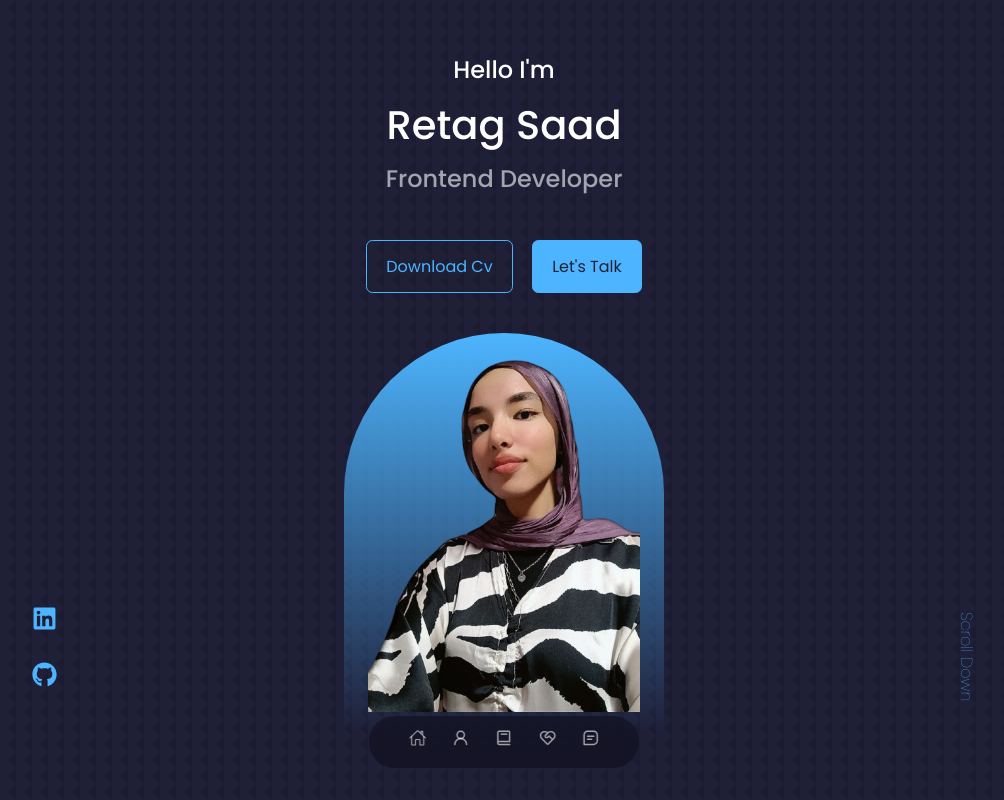
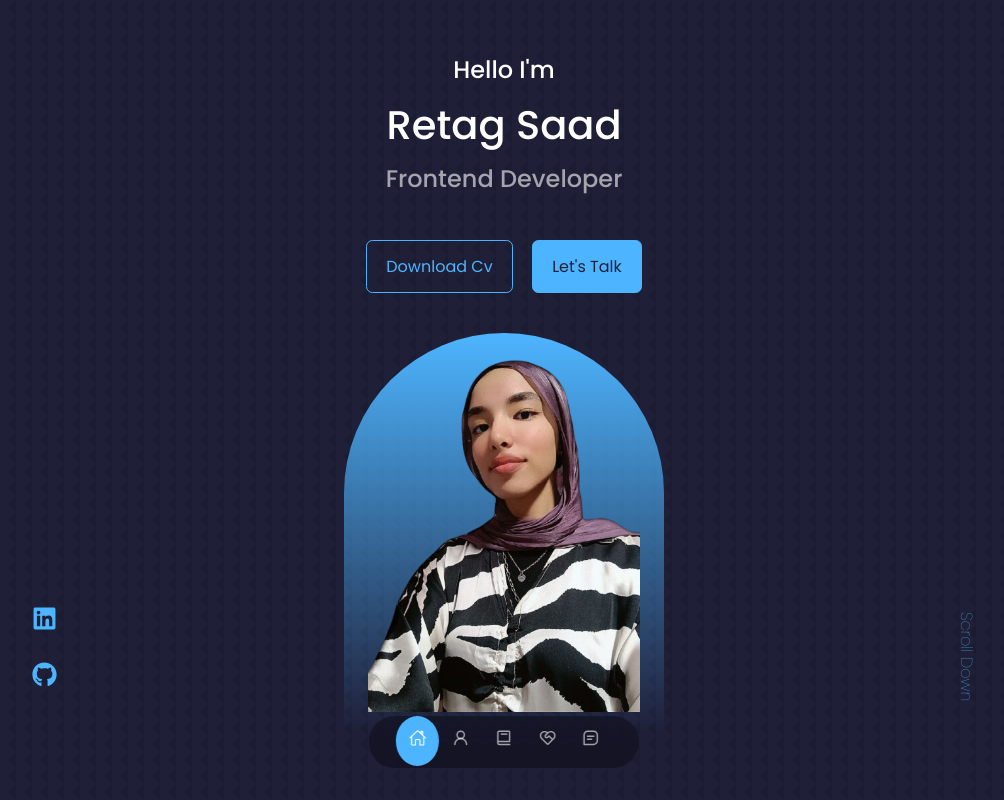
Before and after one commit to retagsaad/Portfolio, a React (Vite) app: page / in a window 1280 px wide. Shown: the top 800 px of the page, without its empty margins (136-1140 px from the left). Built offline with nearby package versions, Linux system fonts and the light colour scheme.

Commit message:
daily update

```diff
--- a/src/components/footer/footer.css
+++ b/src/components/footer/footer.css
@@ -20,6 +20,12 @@
     gap: 30px;
     margin: 0 auto 30px;
 }
+.footer a{
+    color: var(--color-bg);
+}
+.footer a:hover{
+    color: var(--color-white);
+}
 .social{
     display: flex;
     justify-content: center;
@@ -40,7 +46,10 @@
     border-color: var(--color-bg);
     color: var(--color-bg);
 }
-.footer-links{
+/* responsive */
+@media (max-width:600px) {
+   .footer-links{
     flex-direction: column;
     gap: 20px;
 }
+}
--- a/src/components/navbar/Navbar.jsx
+++ b/src/components/navbar/Navbar.jsx
@@ -10,35 +10,35 @@ const icons = [
   {
     id: 1,
     icon: <IoHomeOutline />,
-    href:"#home",
-    classname :"active",
+    href:"#",
+
   },
   {
     id: 2,
     icon: <LuUserRound />,
     href:"#about",
-    classname :"#about",
+
 
   },
   {
     id: 3,
     icon: <BiBook />,
     href:"#projects",
-    classname :"#projects",
+
 
   },
   {
     id: 4,
     icon: <RiServiceLine />,
     href:"#service",
-    classname :"#service",
+
 
   },
   {
     id: 5,
     icon: <BiMessageSquareDetail />,
     href:"#contact",
-    classname :"#contact",
+
 
   },
 ];
@@ -46,9 +46,9 @@ function Navbar() {
   const [active,setActive]=useState("#")
   return (
     <div className="nav">
-      {icons.map(({ id, classname, icon ,href}) => (
+      {icons.map(({ id, icon ,href}) => (
         <div key={id}>
-          <a onClick={()=>setActive({classname})} className={active === classname ? "active" :""} href={href}>{icon}</a>
+          <a onClick={()=>setActive(href)} className={active === href ? "active" :""} href={href}>{icon}</a>
         </div>
       ))}
     </div >
--- a/src/index.css
+++ b/src/index.css
@@ -15,6 +15,9 @@
     --color-white:#fff;
     --color-light:rgba(255,255,255,0.6);
     --transetion:all 0.4s ease;
+}
+::-webkit-scrollbar{
+  display: none;
 }
 body{
   font-family: "Poppins", sans-serif;
```
